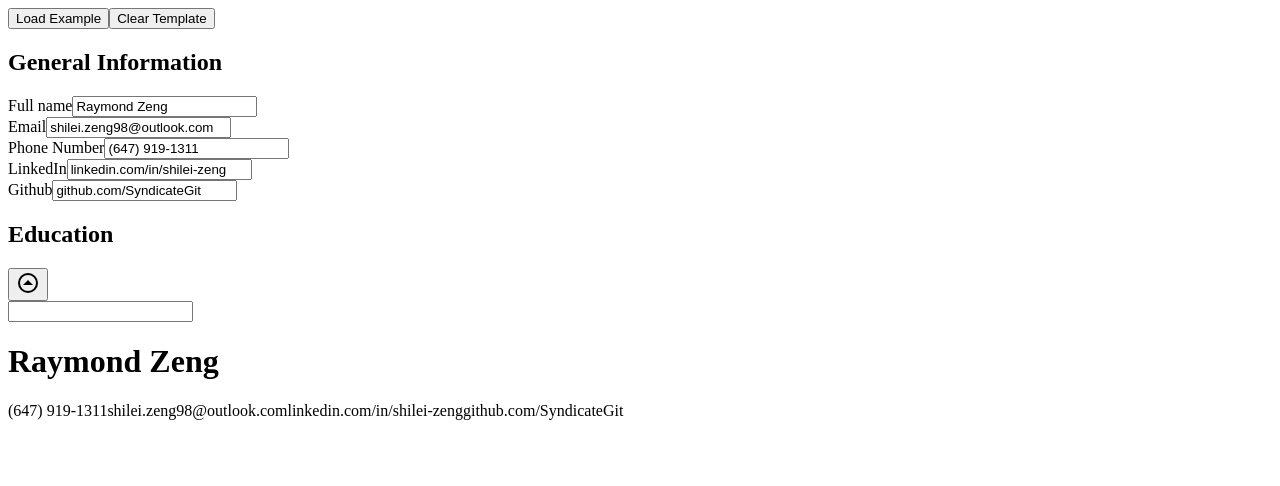
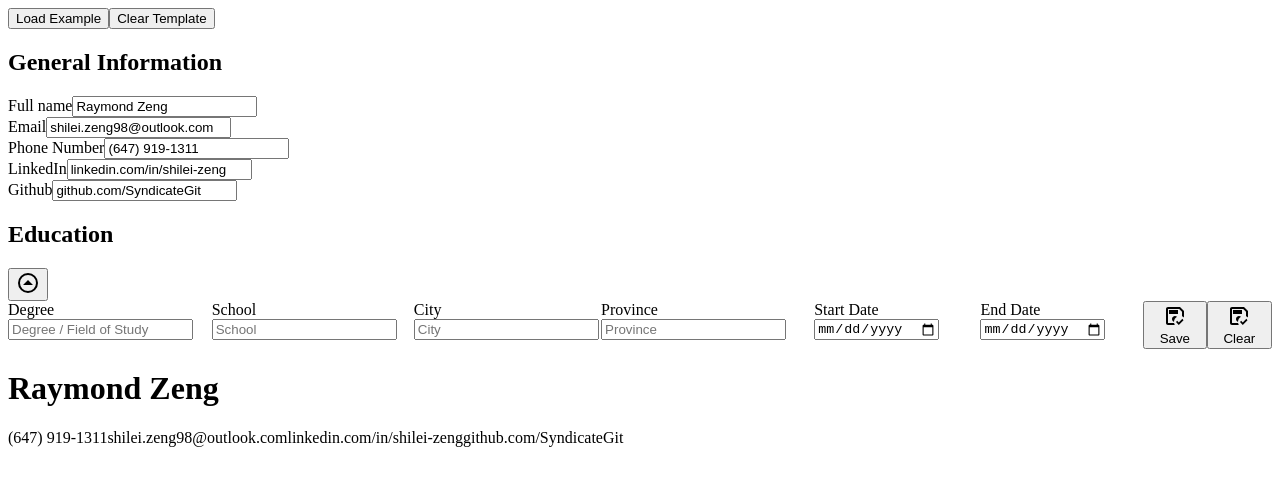
Before and after one commit to SyndicateGit/cv-builder, a React (Create React App) app: page / in a window 1280 px wide. Both pictures are taken after a click on the button 28 px from the left and 284 px from the top of the page. Shown: the top 486 px of the page. Built offline with nearby package versions, Linux system fonts and the light colour scheme.

Commit message:
Add state management for Education Form

```diff
--- a/src/App.tsx
+++ b/src/App.tsx
@@ -12,9 +12,23 @@ import Education from './components/Education';
 
 
 function App() {
+
+  // Manages General Information Section.
   const [basicInfo, setBasicInfo] = React.useState(defaultData.BasicInfo)
 
-  const[education, setEducation] = React.useState([]);
+  // Manages Education form
+  const[education, setEducation] = React.useState({
+   degree: '',
+   school: '',
+   city: '',
+   province: '',
+   startDate: '',
+   endDate: '',
+  });
+
+  // Manages Educations list of submitted education form
+  // Use this list to update resume section upon submission
+  const[educationList, setEducationList] = React.useState([]);
 
   function loadDefaultBasicInfo(){
     setBasicInfo(defaultData.BasicInfo);
@@ -30,21 +44,35 @@ function App() {
     })
   }
 
-  function loadDefaultEducationInfo(){
+  function addEducationList(){
+
+  }
+
+  function loadEducationList(){
 
   }
 
   function clearEducationInfo(){
-
+    setEducation({
+      degree: '',
+      school: '',
+      city: '',
+      province: '',
+      startDate: '',
+      endDate: '',
+    })
   }
 
   function handleBasicInfoChange(e:any){ // TODO: Fix event type
-    /*Fetches data-key attribute of the input field being modified in BasicInfo component. Data-key corresponds to the key in basicInfo state object for field being changed*/
+    /*Fetches data-key attribute of the input field being modified in component. Data-key corresponds to the key in basicInfo state object for field being changed*/
+
     const { key } = e.target.dataset;
     setBasicInfo({ ...basicInfo, [key]: e.target.value });
   }
 
   function handleEducationInfoChange(e:any){ // TODO: Fix event type
+    const { key } = e.target.dataset;
+    setEducation({ ...education, [key]: e.target.value });
 
   }
   return (
@@ -62,7 +90,16 @@ function App() {
           linkedInLink={basicInfo.linkedInLink}
           githubLink={basicInfo.githubLink}
         />
-        <Education/>
+        <Education
+          onChange={handleEducationInfoChange}
+          degree={education.degree}
+          school={education.school}
+          city={education.city}
+          province={education.province}
+          startDate={education.startDate}
+          endDate={education.endDate}
+          clear = {clearEducationInfo}
+        />
       </div>
 
       <div className='cv-outputs'>
--- a/src/components/BasicInfo.tsx
+++ b/src/components/BasicInfo.tsx
@@ -17,6 +17,7 @@ export default function BasicInfo(props:props){
     <>
       <form action="" className='basic-info'>
         <h2>General Information</h2>
+        <div className='input-field'>
         <InputGroup
           onChange={props.onChange}
           type='text'
@@ -62,6 +63,8 @@ export default function BasicInfo(props:props){
           value={props.githubLink}
           dataKey='githubLink'
         />
+        </div>
+
       </form>
     </>
   )
--- a/src/components/Education.tsx
+++ b/src/components/Education.tsx
@@ -4,18 +4,20 @@ import '../styles/Education.css';
 import Icon from '@mdi/react';
 import { mdiArrowDownDropCircleOutline } from '@mdi/js';
 import { mdiArrowUpDropCircleOutline } from '@mdi/js';
+import { mdiContentSaveCheckOutline } from '@mdi/js';
 
+type props = {
+  onChange:(e:any) => void; //TODO: Fix event type
+  degree: string;
+  school: string;
+  city: string;
+  province: string;
+  startDate: string;
+  endDate: string;
+  clear: () => void;
+}
 
-// type props = {
-//   onChange:(e:any) => void; //TODO: Fix event type
-//   fullName: string;
-//   email: string;
-//   phoneNumber: string;
-//   linkedInLink: string;
-//   githubLink: string;
-// }
-
-export default function Education(props:any){
+export default function Education(props:props){
 
   const displayEducationState = {
     display: 'hide',
@@ -43,10 +45,57 @@ export default function Education(props:any){
             size={1}
             />
           </button>
-          <div className={displayDropDown.display}>
-            <InputGroup onChange={function (e: any): void {
-              throw new Error('Function not implemented.');
-            } } type={''} id={''} labelText={''} placeholder={''} value={''} dataKey={''}/>
+          <div className={displayDropDown.display + " input-field"}>
+            <InputGroup onChange={props.onChange}
+            type={'text'}
+            id={'degree'}
+            labelText={'Degree'}
+            placeholder={'Degree / Field of Study'}
+            value={props.degree}
+            dataKey={'degree'}/>
+            <InputGroup onChange={props.onChange}
+            type={'text'}
+            id={'school'}
+            labelText={'School'}
+            placeholder={'School'}
+            value={props.school}
+            dataKey={'school'}/>
+            <InputGroup onChange={props.onChange}
+            type={'text'}
+            id={'City'}
+            labelText={'City'}
+            placeholder={'City'}
+            value={props.city}
+            dataKey={'city'}/>
+            <InputGroup onChange={props.onChange}
+            type={'text'}
+            id={'province'}
+            labelText={'Province'}
+            placeholder={'Province'}
+            value={props.province}
+            dataKey={'province'}/>
+            <InputGroup onChange={props.onChange}
+            type={'date'}
+            id={'start-date'}
+            labelText={'Start Date'}
+            placeholder={''}
+            value={props.startDate}
+            dataKey={'startDate'}/>
+            <InputGroup onChange={props.onChange}
+            type={'date'}
+            id={'end-date'}
+            labelText={'End Date'}
+            placeholder={'End Date'}
+            value={props.endDate}
+            dataKey={'endDate'}/>
+            <button type='button' className='submit-button'>
+              <Icon path={mdiContentSaveCheckOutline} size={1} />
+              <span className='save'>Save</span>
+            </button>
+            <button onClick={props.clear} type='button' className='clear-button'>
+              <Icon path={mdiContentSaveCheckOutline} size={1} />
+              <span className='clear'>Clear</span>
+            </button>
           </div>
         </div>
 
```
